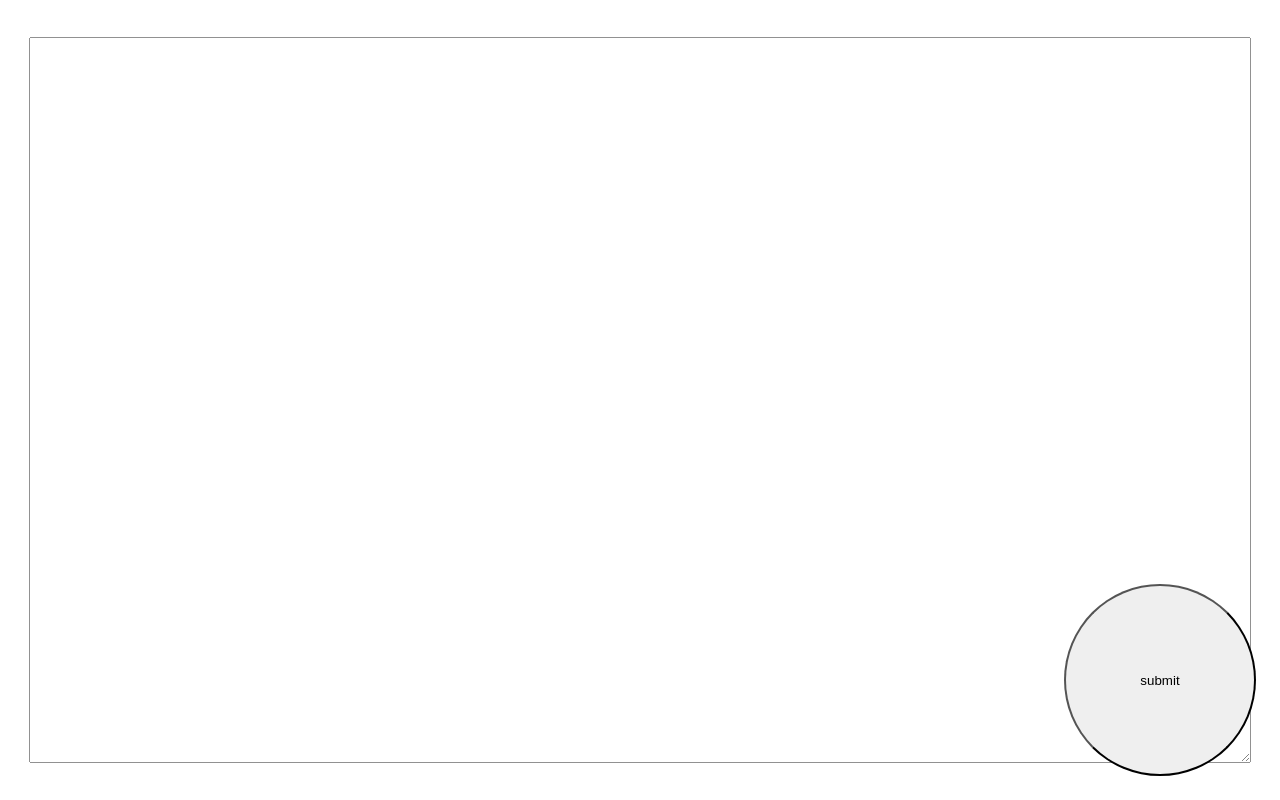
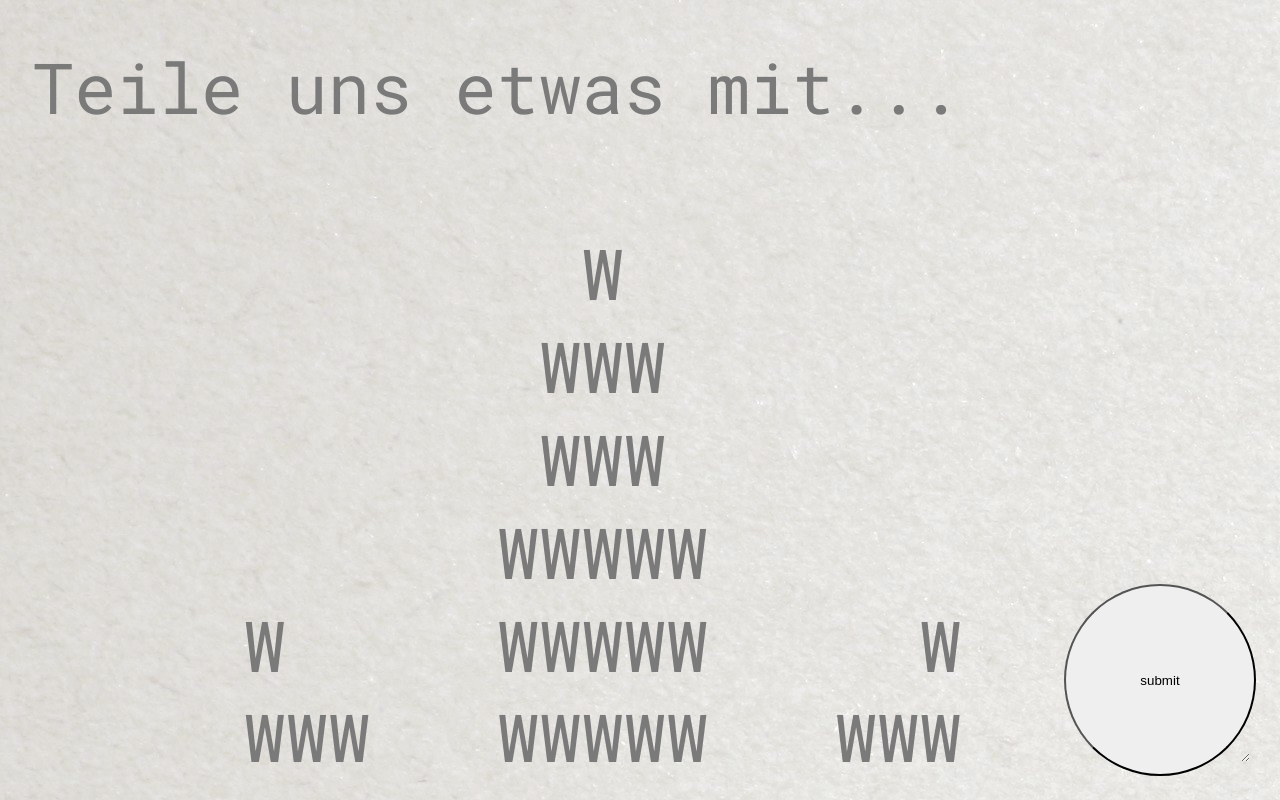
Before and after one commit to overdoz/pi-thermo-pwa, a React (Create React App) app: page / in a window 1280 px wide. Built offline with nearby package versions, Linux system fonts and the light colour scheme.

Commit message:
post data

```diff
--- a/public/index.html
+++ b/public/index.html
@@ -3,7 +3,7 @@
   <head>
     <meta charset="utf-8" />
     <link rel="icon" href="%PUBLIC_URL%/favicon.ico" />
-    <link href="https://fonts.googleapis.com/css?family=Slabo+27px&display=swap" rel="stylesheet">
+    <link href="https://fonts.googleapis.com/css?family=Roboto+Mono&display=swap" rel="stylesheet">
     <meta name="viewport" content="width=device-width, initial-scale=1" />
     <meta name="theme-color" content="#000000" />
     <meta
--- a/src/App.css
+++ b/src/App.css
@@ -1,7 +1,8 @@
 .App {
   text-align: center;
   overflow: hidden;
-
+  background-color: #FBFBFB;
+  background-image: url('/assets/white-construction-paper-texture.jpg')
 }
 
 .App-logo {
@@ -30,14 +31,20 @@ form {
 textarea {
   width: 95vw;
   height: 90vh;
-  font-family: 'Slabo 27px', serif;
+  font-family: 'Roboto Mono', monospace;
   overflow: hidden;
   resize: vertical;
-  opacity: 0.8;
+  opacity: 0.95;
+  border: 0px solid white;
+  background-color: rgba(240, 240, 240, 0.0)
+}
+
+textarea:focus, input:focus{
+  outline: none;
 }
 
 .textField {
-  font-size: 6.3vw;
+  font-size: 5.5vw;
 
 }
 
--- a/src/App.js
+++ b/src/App.js
@@ -2,15 +2,15 @@ import React, { useState } from 'react';
 import './App.css';
 
 function App() {
+  const w = "             W \n            WWW\n            WWW\n           WWWWW\n     W     WWWWW     W\n     WWW   WWWWW   WWW\n      WWW  WWWWW  WWW\n       WWW  WWW  WWW\n        WWW WWW WWW\n          WWWWWWW\n       WWWW  |  WWWW\n             |\n             |\n"
 
-    const [text, setText] = useState("");
+  const [text, setText] = useState("");
+
+
   return (
     <div className="App">
         <form method="POST" action="/">
-{/*
-            <input align={"top"} className={"textField"} name="text" type="text" value={text} placeholder="Hier könnte ihre Werbung stehen:" onChange={(e) => setText(e.target.value)} />
-*/}
-            <textarea wrap={"hard"} cols={"30"} className={"textField"} value={text} onChange={(e) => setText(e.target.value)} />
+            <textarea name ={"text"} wrap={"hard"} cols={"30"} className={"textField"} value={text} onChange={(e) => setText(e.target.value)} placeholder={"Teile uns etwas mit... \n\n" + w + "\n\nSei kreativ :) \n\n ┏(-_-)┛┗(-_-﻿ )┓┗(-_-)┛"} />
             <input className={"inputButton"} type="submit" value="submit" />
         </form>
     </div>
```
Also changed, not shown: assets/white-construction-paper-texture.jpg (added).
